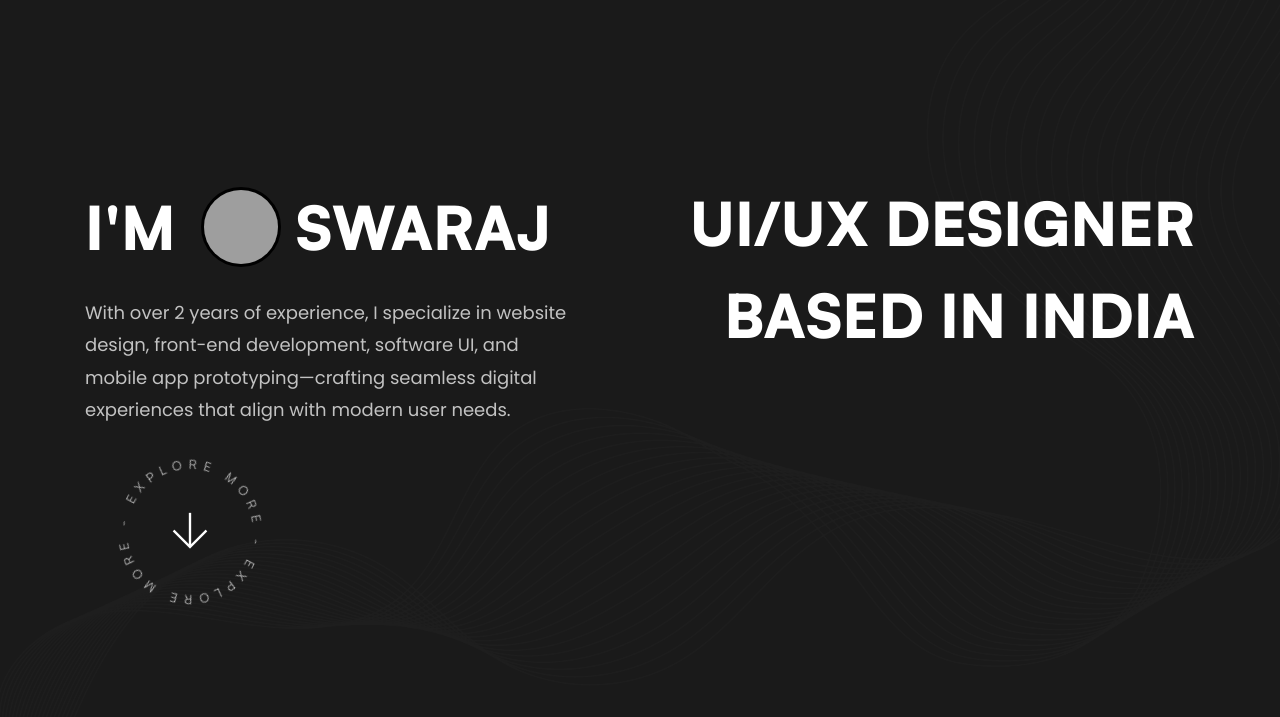
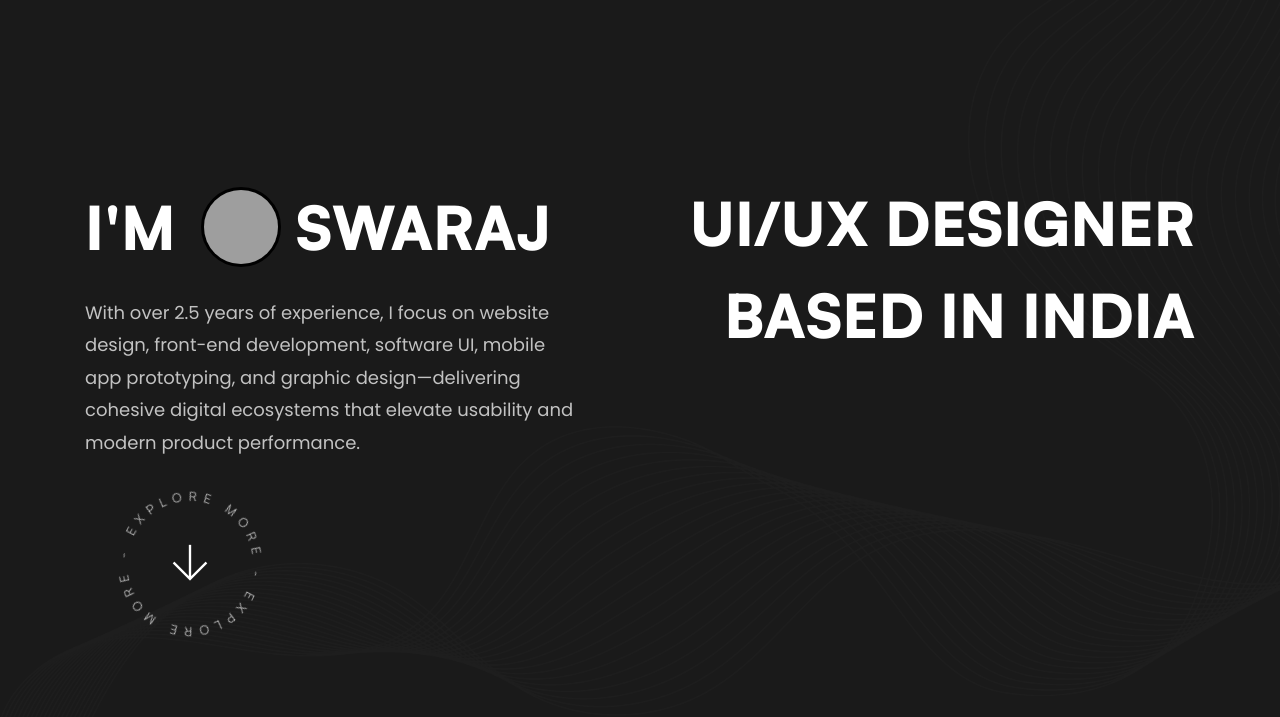
Before and after one commit to swarajvadakkedath/portfolio, a plain HTML site: page index.html in a window 1280 px wide. Shown: the part 83-800 px from the top of the page. Drawn offline with Linux system fonts and the light colour scheme; grey boxes are pictures that could not be loaded; a web font is replaced by a local one.

Commit message:
Update index.html
updated description on hero section

```diff
--- a/index.html
+++ b/index.html
@@ -208,7 +208,7 @@
                               <h1 class="hero-title">SWARAJ</h1>
                             </div>
                             <p class="hero-description mt-30">
-                                With over 2 years of experience, I specialize in website design, front-end development, software UI, and mobile app prototyping—crafting seamless digital experiences that align with modern user needs.<br />
+                                With over 2.5 years of experience, I focus on website design, front-end development, software UI, mobile app prototyping, and graphic design—delivering cohesive digital ecosystems that elevate usability and modern product performance.<br />
                             </p>
                             <!--  -->
                             <div class="circle-button md-hide">
```
